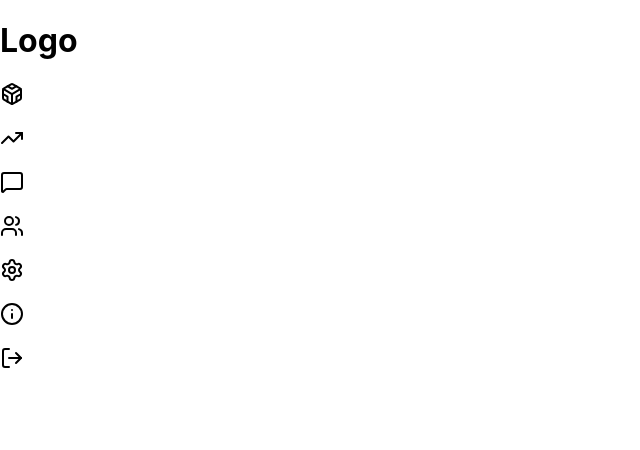
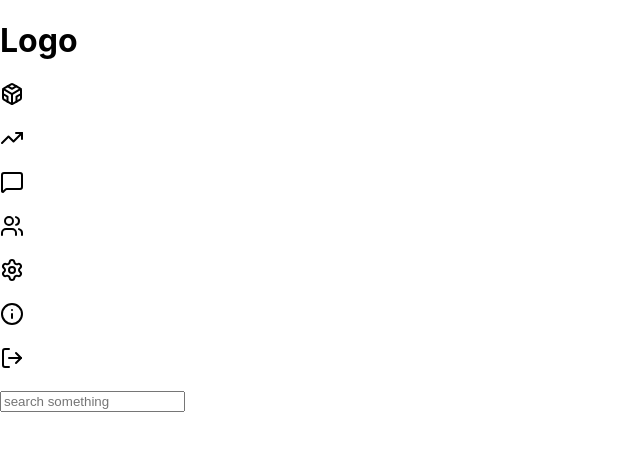
Before and after one commit to Emma24968/Ecommerce-Site, a React (Create React App) app: page / in a window 1280 px wide. Shown: the top 450 px of the page, without its empty margins (0-640 px from the left). Built offline with nearby package versions, Linux system fonts and the light colour scheme.

Commit message:
I added the search box

```diff
--- a/src/App.js
+++ b/src/App.js
@@ -1,11 +1,16 @@
-import './App.css';
-import { SideBar } from './Components/StaticPages/LeftSideBar';
+import { Search } from "lucide-react";
+import "./App.css";
+import { SideBar } from "./Components/StaticPages/LeftSideBar";
+import { SearchBar } from "./Components/StaticPages/SearchBar";
 
 function App() {
   return (
-    <>
-    <SideBar />
-    </>
+    <div>
+      <div>
+        <SideBar />
+        <SearchBar />
+      </div>
+    </div>
   );
 }
 
--- a/src/Components/StaticPages/SearchBar.jsx
+++ b/src/Components/StaticPages/SearchBar.jsx
@@ -1,7 +1,10 @@
 export const SearchBar = () =>{
     return(
         <div>
-
+            <div className="search-box">
+                <input type="text" placeholder="search something" />
+            </div>
+            <div className="User"></div>
         </div>
     )
 }
```
